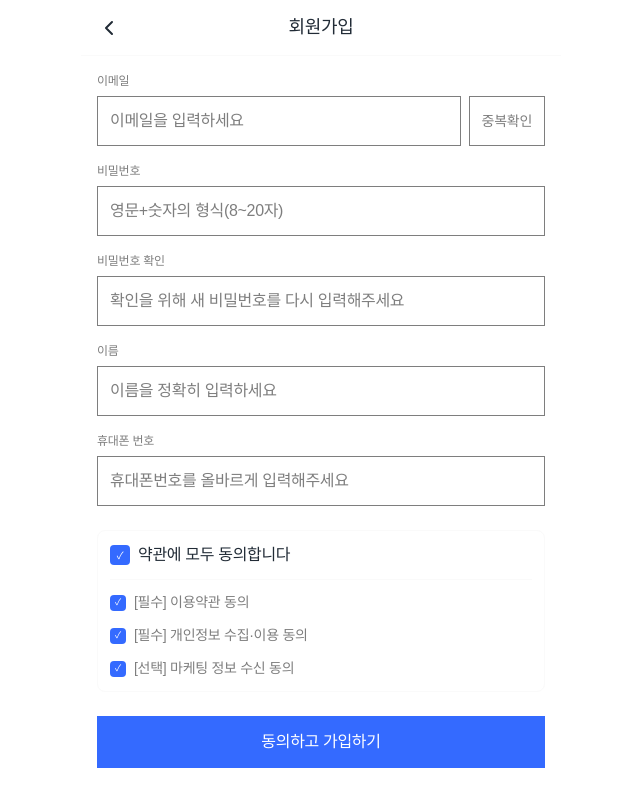
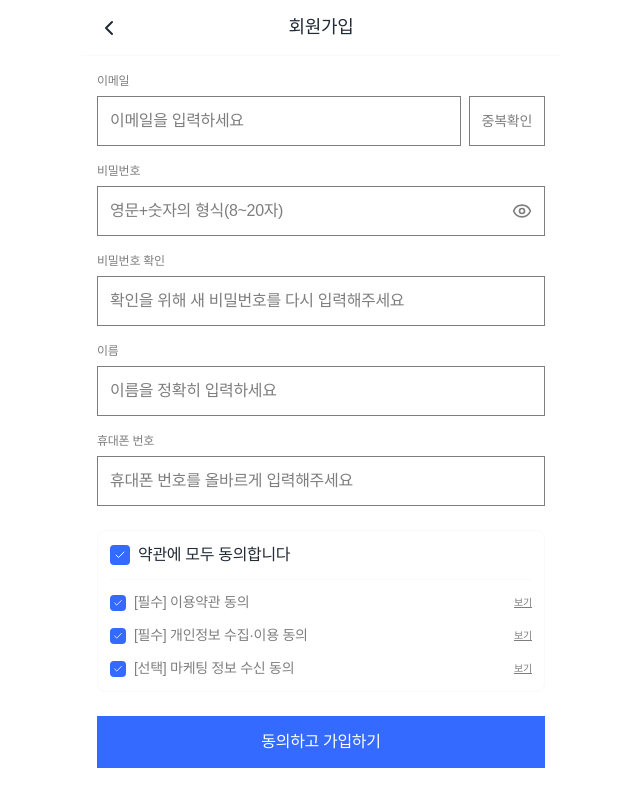
Before and after one commit to inu-appcenter/basic-project-apppang-18th-team2-frontend, a React (Vite) app: page /register in a window 1280 px wide. Both pictures are taken after a click on the button "약관에 모두 동의합니다". Shown: the whole page, without its empty margins (319-959 px from the left). Built offline with nearby package versions, Linux system fonts and the light colour scheme; a web font is replaced by a local one.

Commit message:
회원가입 페이지 완성,마이페이지 수정

```diff
--- a/src/pages/RegisterPage.tsx
+++ b/src/pages/RegisterPage.tsx
@@ -1,5 +1,5 @@
-import { ChevronLeft } from 'lucide-react'
-import { useState } from 'react'
+import { Check, ChevronLeft, Eye, EyeOff } from 'lucide-react'
+import { useEffect, useState } from 'react'
 import { useNavigate } from 'react-router-dom'
 
 // 이미 가입된 이메일 (중복 체크용 목데이터)
@@ -8,6 +8,27 @@ const takenEmails = ['test@test.com', 'admin@shop.com']
 const emailRegex = /^[^\s@]+@[^\s@]+\.[^\s@]+$/
 const passwordRegex = /^(?=.*[A-Za-z])(?=.*\d).{8,20}$/
 const nameRegex = /^[가-힣a-zA-Z]{2,}$/
+
+const TERMS = [
+  {
+    key: 'terms',
+    label: '[필수] 이용약관 동의',
+    required: true,
+    content: '앱팡 서비스 이용을 위한 기본 약관입니다. 회원은 서비스 이용 시 관련 법령 및 이 약관을 준수해야 하며, 부정 이용 시 이용이 제한될 수 있습니다.',
+  },
+  {
+    key: 'privacy',
+    label: '[필수] 개인정보 수집·이용 동의',
+    required: true,
+    content: '회원가입 및 서비스 제공을 위해 이메일, 이름, 휴대폰 번호를 수집합니다. 수집된 정보는 회원 탈퇴 시까지 보관되며 목적 외 용도로 사용되지 않습니다.',
+  },
+  {
+    key: 'marketing',
+    label: '[선택] 마케팅 정보 수신 동의',
+    required: false,
+    content: '이벤트, 할인 혜택 등 마케팅 정보를 이메일 또는 문자로 받아보실 수 있습니다. 동의하지 않아도 서비스 이용에는 제한이 없습니다.',
+  },
+]
 
 type Errors = {
   email?: string
@@ -25,11 +46,21 @@ function RegisterPage() {
   const [confirm, setConfirm] = useState('')
   const [name, setName] = useState('')
   const [phone, setPhone] = useState('')
+  const [showPassword, setShowPassword] = useState(false)
   const [emailChecked, setEmailChecked] = useState(false)
-  const [agree, setAgree] = useState({ terms: false, privacy: false, marketing: false })
+  const [agree, setAgree] = useState<Record<string, boolean>>({})
+  const [openTerms, setOpenTerms] = useState<Record<string, boolean>>({})
   const [errors, setErrors] = useState<Errors>({})
+  const [submitted, setSubmitted] = useState(false)
 
-  const allAgreed = agree.terms && agree.privacy && agree.marketing
+  const allAgreed = TERMS.every((term) => agree[term.key])
+  const requiredAgreed = TERMS.filter((term) => term.required).every((term) => agree[term.key])
+
+  useEffect(() => {
+    if (!submitted) return undefined
+    const timer = setTimeout(() => navigate('/login'), 1500)
+    return () => clearTimeout(timer)
+  }, [submitted, navigate])
 
   const setError = (key: keyof Errors, message?: string) => {
     setErrors((prev) => ({ ...prev, [key]: message }))
@@ -37,17 +68,26 @@ function RegisterPage() {
 
   const toggleAll = () => {
     const next = !allAgreed
-    setAgree({ terms: next, privacy: next, marketing: next })
+    setAgree(Object.fromEntries(TERMS.map((term) => [term.key, next])))
     if (next) setError('terms', undefined)
   }
 
+  const toggleTerm = (key: string) => {
+    setAgree((prev) => ({ ...prev, [key]: !prev[key] }))
+    setError('terms', undefined)
+  }
+
   const checkEmail = () => {
+    if (!email) {
+      setError('email', '이메일을 입력하세요.')
+      return
+    }
     if (!emailRegex.test(email)) {
       setError('email', '올바른 이메일 형식을 입력해주세요.')
       return
     }
     if (takenEmails.includes(email)) {
-      setError('email', '이미 가입된 이메일입니다.')
+      setError('email', '이미 사용중인 이메일입니다.')
       setEmailChecked(false)
       return
     }
@@ -59,7 +99,8 @@ function RegisterPage() {
   const validateField = (key: keyof Errors) => {
     switch (key) {
       case 'password':
-        setError('password', passwordRegex.test(password) ? undefined : '비밀번호는 8자 이상, 영문과 숫자를 포함해야 합니다.')
+        if (!password) setError('password', '비밀번호를 입력하세요.')
+        else setError('password', passwordRegex.test(password) ? undefined : '영문+숫자의 형식(8~20자)')
         break
       case 'confirm':
         setError('confirm', confirm && password !== confirm ? '새 비밀번호가 일치하지 않습니다.' : undefined)
@@ -68,7 +109,7 @@ function RegisterPage() {
         setError('name', nameRegex.test(name) ? undefined : '이름을 정확히 입력하세요.')
         break
       case 'phone':
-        setError('phone', phone.length >= 10 ? undefined : '휴대폰번호를 올바르게 입력해주세요.')
+        setError('phone', phone.length >= 10 ? undefined : '휴대폰 번호를 올바르게 입력해주세요.')
         break
       default:
         break
@@ -77,19 +118,39 @@ function RegisterPage() {
 
   const handleSubmit = () => {
     const next: Errors = {}
-    if (!emailRegex.test(email)) next.email = '올바른 이메일 형식을 입력해주세요.'
+    if (!email) next.email = '이메일을 입력하세요.'
+    else if (!emailRegex.test(email)) next.email = '올바른 이메일 형식을 입력해주세요.'
+    else if (takenEmails.includes(email)) next.email = '이미 사용중인 이메일입니다.'
     else if (!emailChecked) next.email = '이메일 중복확인을 해주세요.'
-    if (!passwordRegex.test(password)) next.password = '비밀번호는 8자 이상, 영문과 숫자를 포함해야 합니다.'
+
+    if (!password) next.password = '비밀번호를 입력하세요.'
+    else if (!passwordRegex.test(password)) next.password = '영문+숫자의 형식(8~20자)'
+
     if (password !== confirm) next.confirm = '새 비밀번호가 일치하지 않습니다.'
     if (!nameRegex.test(name)) next.name = '이름을 정확히 입력하세요.'
-    if (phone.length < 10) next.phone = '휴대폰번호를 올바르게 입력해주세요.'
-    if (!agree.terms || !agree.privacy) next.terms = '필수 약관에 동의해주세요.'
+    if (phone.length < 10) next.phone = '휴대폰 번호를 올바르게 입력해주세요.'
+    if (!requiredAgreed) next.terms = '필수 항목에 모두 동의해주세요'
 
     setErrors(next)
     if (Object.keys(next).length === 0) {
       // 성공 시: POST /api/auth/signup
-      navigate('/login')
+      setSubmitted(true)
     }
+  }
+
+  if (submitted) {
+    return (
+      <div className="flex min-h-screen flex-col items-center justify-center gap-4 bg-white px-6 text-center">
+        <div className="bg-primary-100 flex h-16 w-16 items-center justify-center rounded-full">
+          <Check size={32} className="text-primary-200" />
+        </div>
+        <p className="text-body-4 text-black">회원가입이 완료되었습니다</p>
+        <p className="text-body-9 text-gray-300">로그인 페이지로 이동합니다</p>
+        <button type="button" onClick={() => navigate('/login')} className="bg-primary-200 text-body-5 mt-2 w-full rounded-lg py-3 text-white">
+          로그인하러 가기
+        </button>
+      </div>
+    )
   }
 
   return (
@@ -127,14 +188,19 @@ function RegisterPage() {
         {/* 비밀번호 */}
         <div className="flex flex-col gap-1.5">
           <label className="text-body-9 text-gray-300">비밀번호</label>
+          <div className={`flex items-center gap-2 border px-3 py-3 ${errors.password ? 'border-red-300' : 'border-gray-300'}`}>
             <input
-            type="password"
+              type={showPassword ? 'text' : 'password'}
               value={password}
               onChange={(e) => setPassword(e.target.value)}
               onBlur={() => validateField('password')}
               placeholder="영문+숫자의 형식(8~20자)"
-            className={`text-body-6 border px-3 py-3 outline-none placeholder:text-gray-300 ${errors.password ? 'border-red-300' : 'border-gray-300'}`}
+              className="text-body-6 flex-1 outline-none placeholder:text-gray-300"
             />
+            <button type="button" onClick={() => setShowPassword((v) => !v)} aria-label="비밀번호 표시">
+              {showPassword ? <EyeOff size={20} className="text-gray-300" /> : <Eye size={20} className="text-gray-300" />}
+            </button>
+          </div>
           {errors.password && <p className="text-body-10 text-red-300">{errors.password}</p>}
         </div>
 
@@ -142,7 +208,7 @@ function RegisterPage() {
         <div className="flex flex-col gap-1.5">
           <label className="text-body-9 text-gray-300">비밀번호 확인</label>
           <input
-            type="password"
+            type={showPassword ? 'text' : 'password'}
             value={confirm}
             onChange={(e) => setConfirm(e.target.value)}
             onBlur={() => validateField('confirm')}
@@ -173,7 +239,7 @@ function RegisterPage() {
             onChange={(e) => setPhone(e.target.value.replace(/\D/g, ''))}
             onBlur={() => validateField('phone')}
             inputMode="numeric"
-            placeholder="휴대폰번호를 올바르게 입력해주세요"
+            placeholder="휴대폰 번호를 올바르게 입력해주세요"
             className={`text-body-6 border px-3 py-3 outline-none placeholder:text-gray-300 ${errors.phone ? 'border-red-300' : 'border-gray-300'}`}
           />
           {errors.phone && <p className="text-body-10 text-red-300">{errors.phone}</p>}
@@ -183,30 +249,30 @@ function RegisterPage() {
         <div className="mt-2 flex flex-col gap-3 rounded-lg border border-gray-100 p-3">
           <button type="button" onClick={toggleAll} className="flex items-center gap-2 text-left">
             <span className={`flex h-5 w-5 items-center justify-center rounded ${allAgreed ? 'bg-primary-200' : 'border border-gray-200'}`}>
-              {allAgreed && <span className="text-body-11 text-white">✓</span>}
+              {allAgreed && <Check size={12} className="text-white" />}
             </span>
             <span className="text-body-6 text-black">약관에 모두 동의합니다</span>
           </button>
           <div className="h-px bg-gray-100" />
-          {[
-            { key: 'terms', label: '[필수] 이용약관 동의' },
-            { key: 'privacy', label: '[필수] 개인정보 수집·이용 동의' },
-            { key: 'marketing', label: '[선택] 마케팅 정보 수신 동의' },
-          ].map((item) => (
+          {TERMS.map((term) => (
+            <div key={term.key}>
+              <div className="flex items-center justify-between">
+                <button type="button" onClick={() => toggleTerm(term.key)} className="flex flex-1 items-center gap-2 text-left">
+                  <span className={`flex h-4 w-4 items-center justify-center rounded ${agree[term.key] ? 'bg-primary-200' : 'border border-gray-200'}`}>
+                    {agree[term.key] && <Check size={10} className="text-white" />}
+                  </span>
+                  <span className="text-body-8 text-gray-300">{term.label}</span>
+                </button>
                 <button
-              key={item.key}
                   type="button"
-              onClick={() => {
-                setAgree({ ...agree, [item.key]: !agree[item.key as keyof typeof agree] })
-                setError('terms', undefined)
-              }}
-              className="flex items-center gap-2 text-left"
+                  onClick={() => setOpenTerms((prev) => ({ ...prev, [term.key]: !prev[term.key] }))}
+                  className="text-body-11 shrink-0 text-gray-300 underline"
                 >
-              <span className={`flex h-4 w-4 items-center justify-center rounded ${agree[item.key as keyof typeof agree] ? 'bg-primary-200' : 'border border-gray-200'}`}>
-                {agree[item.key as keyof typeof agree] && <span className="text-[9px] text-white">✓</span>}
-              </span>
-              <span className="text-body-8 text-gray-300">{item.label}</span>
+                  {openTerms[term.key] ? '접기' : '보기'}
                 </button>
+              </div>
+              {openTerms[term.key] && <p className="text-body-11 mt-1.5 rounded-lg bg-gray-100 p-2.5 text-gray-300">{term.content}</p>}
+            </div>
           ))}
           {errors.terms && <p className="text-body-10 text-red-300">{errors.terms}</p>}
         </div>
```
Also changed, not shown: src/pages/AccountSettingsPage.tsx (+1 -16 lines), src/pages/MyPage.tsx (+0 -12 lines). Lines whose indentation alone changed are shown as unchanged.
